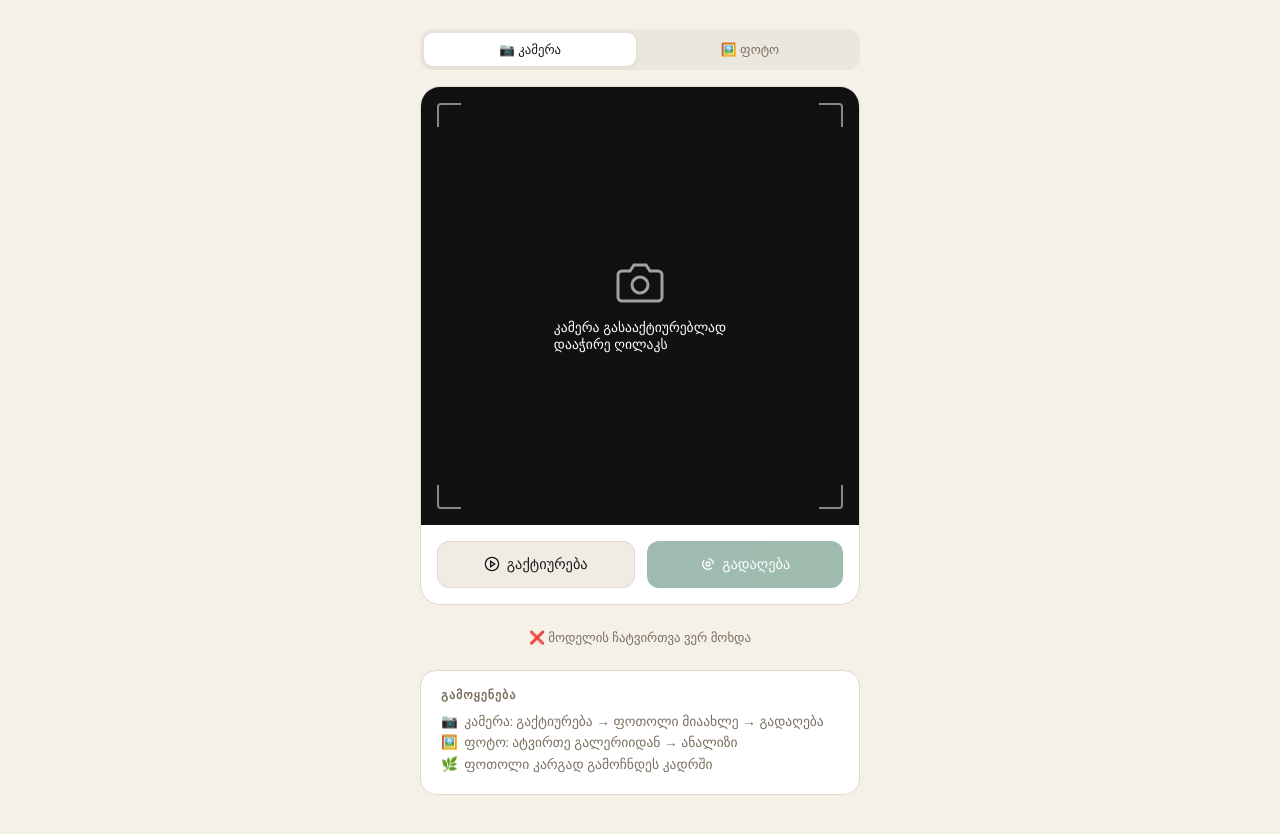
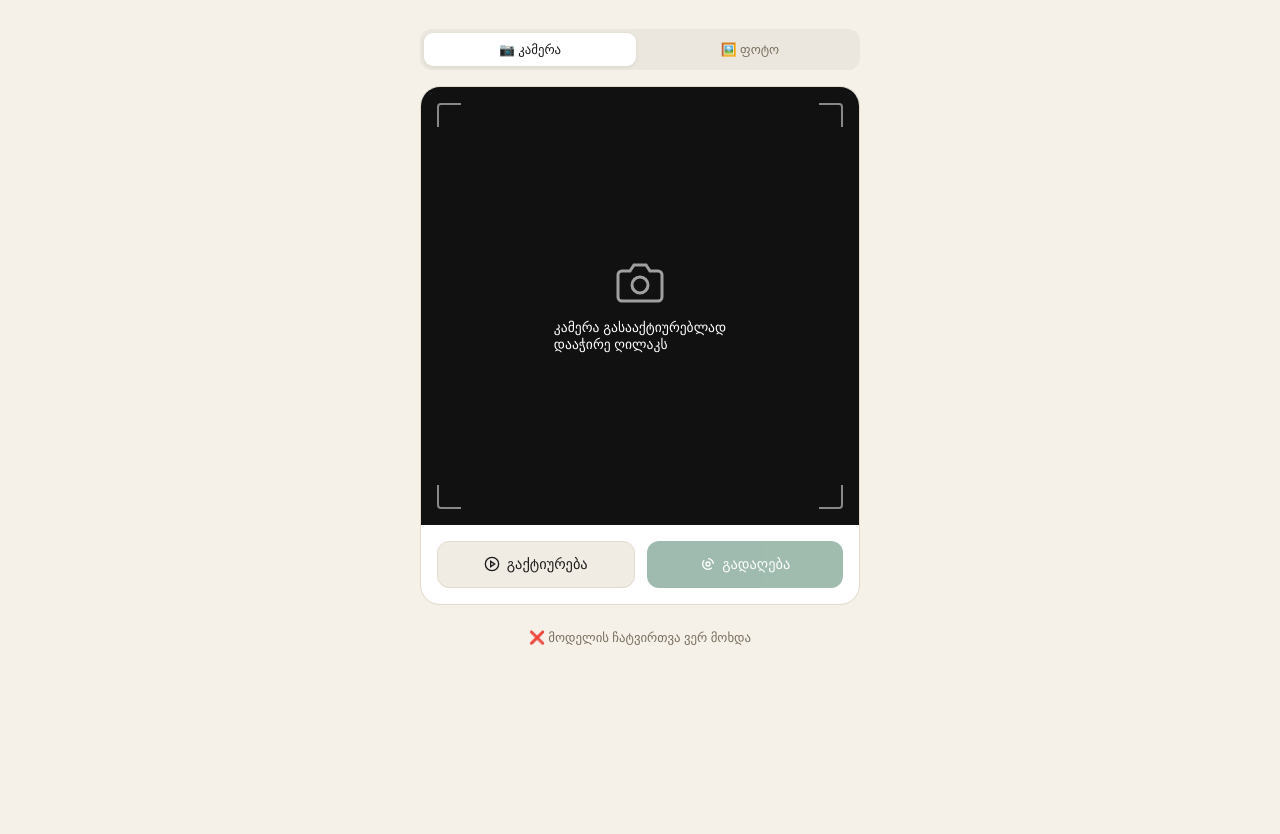
Before and after one commit to NanaAr/agroapi, a plain HTML site: page index.html in a window 1280 px wide. Shown: the part 110-944 px from the top of the page. After the commit the page ends 812 px from the top, so only its background shows below. Drawn offline with nearby package versions, Linux system fonts and the light colour scheme.

Commit message:
Remove instructions from index.html
Removed instructions section from the HTML.

```diff
--- a/index.html
+++ b/index.html
@@ -438,14 +438,7 @@
     </div>
   </div>
 
-  <div class="instructions">
-    <h3>გამოყენება</h3>
-    <ul>
-      <li>📷 <span>კამერა: გაქტიურება → ფოთოლი მიაახლე → გადაღება</span></li>
-      <li>🖼️ <span>ფოტო: ატვირთე გალერიიდან → ანალიზი</span></li>
-      <li>🌿 <span>ფოთოლი კარგად გამოჩნდეს კადრში</span></li>
-    </ul>
-  </div>
+
 </main>
 
 <script src="https://cdn.jsdelivr.net/npm/@tensorflow/tfjs@4.17.0/dist/tf.min.js"></script>
```
